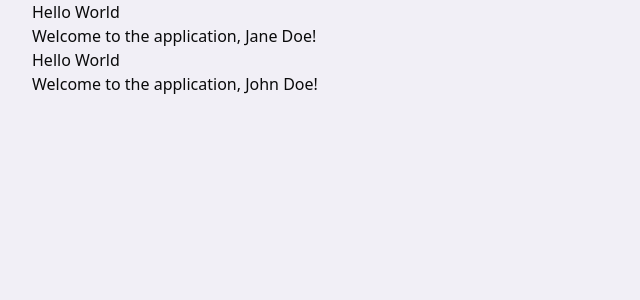
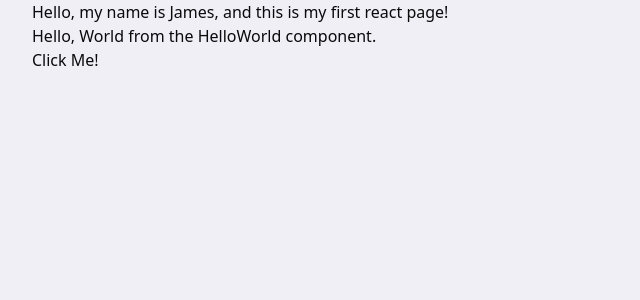
Before and after one commit to JamesonRGrieve-Instruction/2025-EXSM-3939-LEC-WI1, a Next.js app: page / in a window 1280 px wide. Shown: the top 300 px of the page, without its empty margins (0-640 px from the left). Built offline with nearby package versions, Linux system fonts and the light colour scheme.

Commit message:
Solution;

```diff
--- a/src/app/layout.jsx
+++ b/src/app/layout.jsx
@@ -1,7 +1,7 @@
 import './globals.css';
 
 export const metadata = {
-  title: 'UAlberta FullStack',
+  title: "James' App",
   description: 'An application created by a student of the University of Alberta Fullstack Web Application Development program.',
 };
 
--- a/src/app/page.jsx
+++ b/src/app/page.jsx
@@ -1,10 +1,12 @@
+import ClickMe from '../components/stateless/ClickMe';
 import HelloWorld from '../components/stateless/HelloWorld';
 
 export default function Home() {
   return (
     <main>
-      <HelloWorld firstName='Jane' lastName='Doe' />
-      <HelloWorld firstName='John' lastName='Doe' />
+      <p>Hello, my name is James, and this is my first react page!</p>
+      <HelloWorld />
+      <ClickMe />
     </main>
   );
 }
--- /dev/null
+++ b/src/components/stateless/ClickMe.tsx
@@ -0,0 +1,3 @@
+export default function ClickMe() {
+  return <button>Click Me!</button>;
+}
--- a/src/components/stateless/HelloWorld.jsx
+++ b/src/components/stateless/HelloWorld.jsx
@@ -1,10 +1,3 @@
-export default function ({ firstName, lastName }) {
-  return (
-    <>
-      <h1>Hello World</h1>
-      <p>
-        Welcome to the application, {firstName} {lastName}!
-      </p>
-    </>
-  );
+export default function () {
+  return <p>Hello, World from the HelloWorld component.</p>;
 }
```
